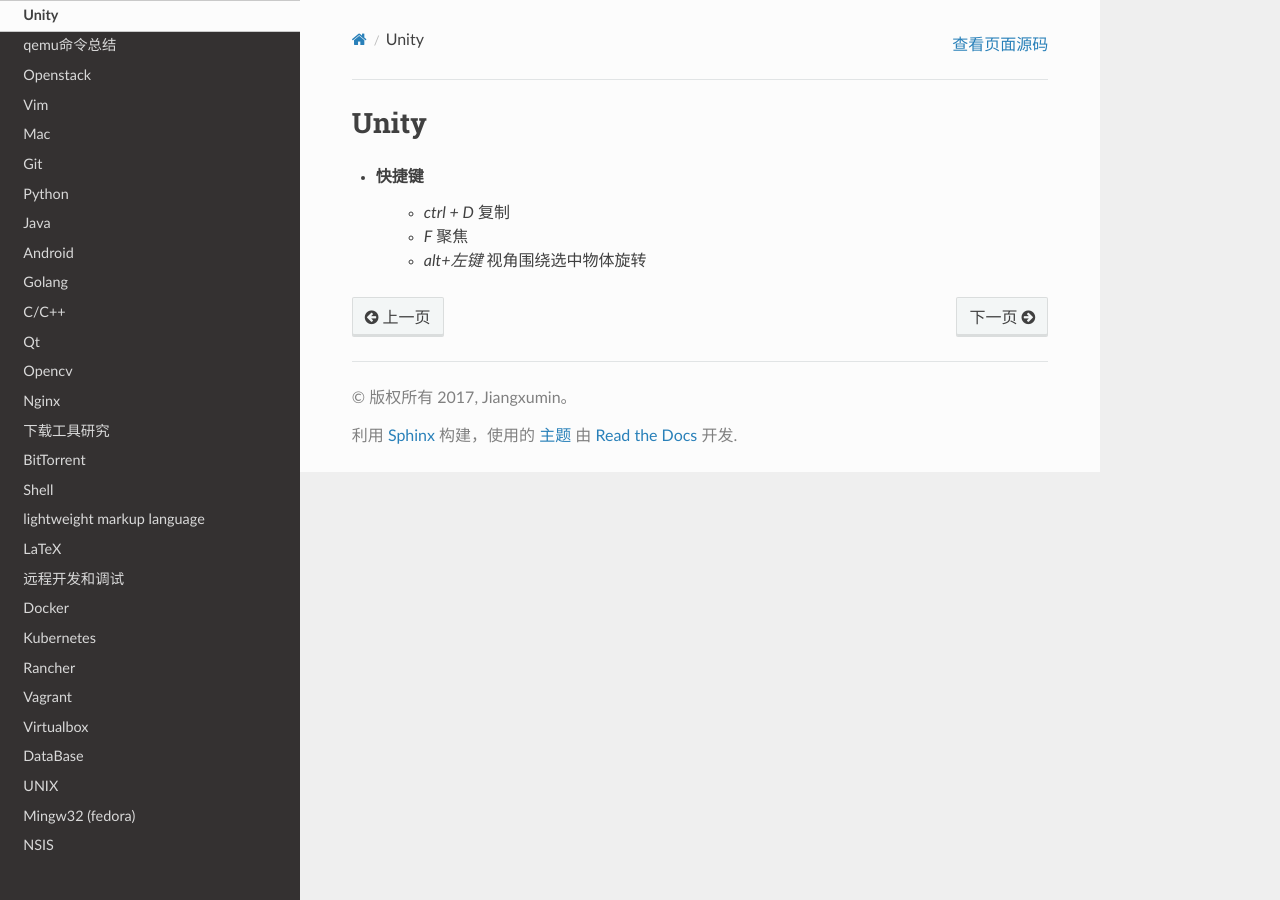
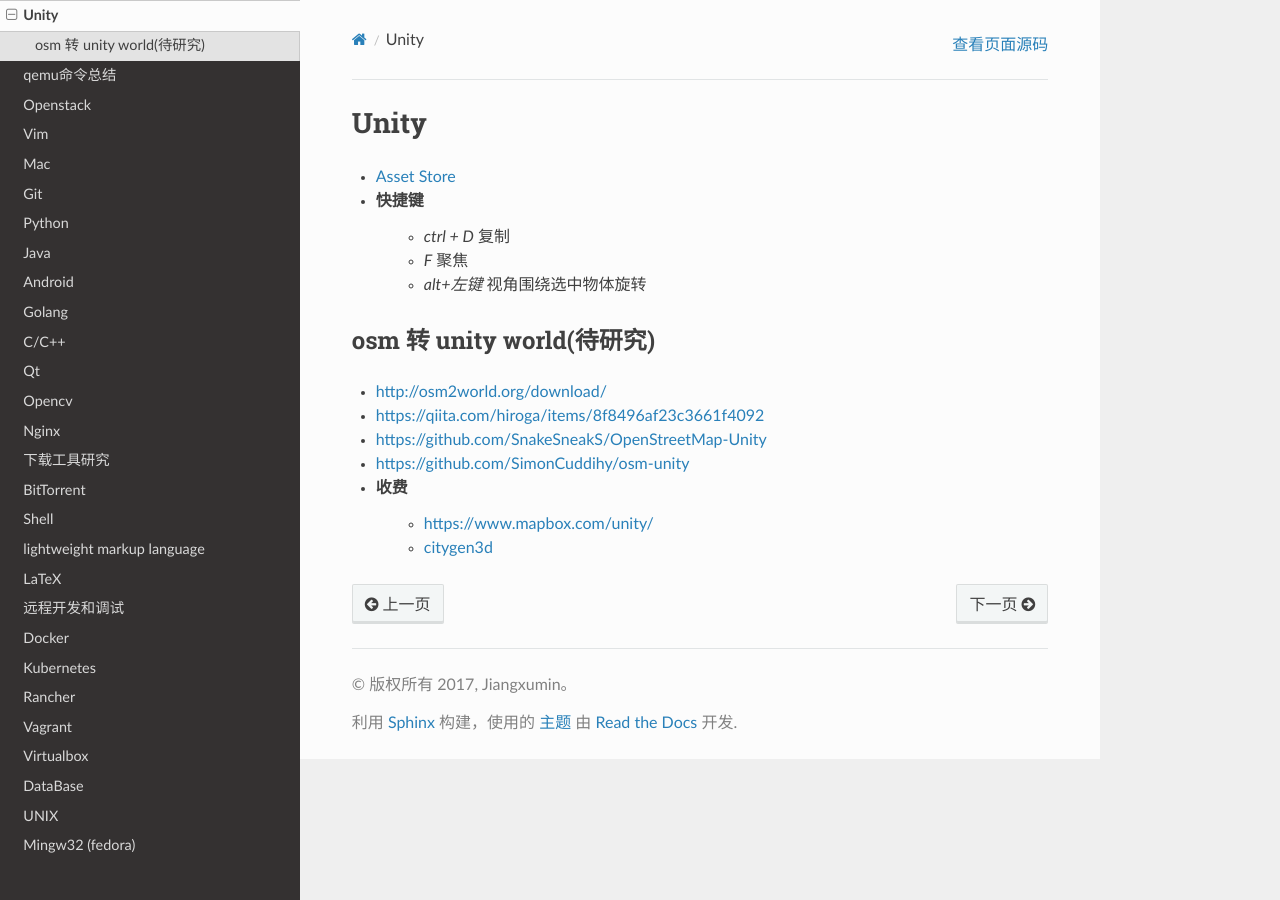
Before and after one commit to my-rds-store/my_space, a Sphinx documentation site: the page built from source/unity/index.rst, in a window 1280 px wide. Built offline with Sphinx 7.4.7 and the Read the Docs theme 2.0.0, drawn with Linux system fonts in a browser that asks for light colours.

Commit message:
update ...

```diff
--- a/source/unity/index.rst
+++ b/source/unity/index.rst
@@ -1,7 +1,23 @@
 Unity
 ==============
+
+*  `Asset Store <https://assetstore.unity.com/>`_
+
 
 * 快捷键
     * `ctrl + D` 复制
     * `F` 聚焦
     * `alt+左键`  视角围绕选中物体旋转
+
+
+osm 转 unity world(待研究)
+----------------------------
+
+* http://osm2world.org/download/
+* https://qiita.com/hiroga/items/8f8496af23c3661f4092
+* https://github.com/SnakeSneakS/OpenStreetMap-Unity
+* https://github.com/SimonCuddihy/osm-unity
+
+* 收费
+    * https://www.mapbox.com/unity/
+    * `citygen3d <https://assetstore.unity.com/packages/tools/terrain/citygen3d-162468>`_
```
